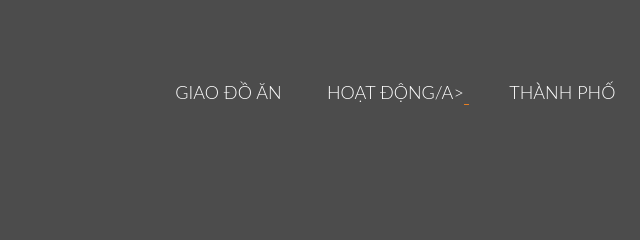
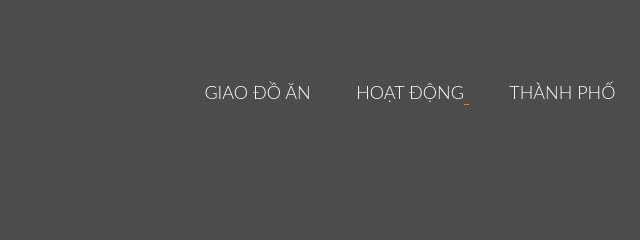
Before and after one commit to vungocanh2k2/Omifood, a plain HTML site: page index.html in a window 1280 px wide. Shown: the top 240 px of the page, 476-1116 px from the left. Drawn offline with nearby package versions, Linux system fonts and the light colour scheme; files that its build step writes are made by us from their sources; files whose address does not match are found by name.

Commit message:
Update index.html

```diff
--- a/index.html
+++ b/index.html
@@ -18,7 +18,7 @@
                      <img src="Resources/img/logo.png" alt="Omnifood Logo" class="logo-black">
                     <ul class="main-nav js--main-nav">
                         <li><a href="#features">Giao đồ ăn</a></li>
-                        <li><a href="#works">Hoạt Động/a></li>
+                        <li><a href="#works">Hoạt Động</li>
                         <li><a href="#cities">Thành Phố </a></li>
                         <li><a href="#plans">Đăng kí</a></li>
                     </ul>
```
